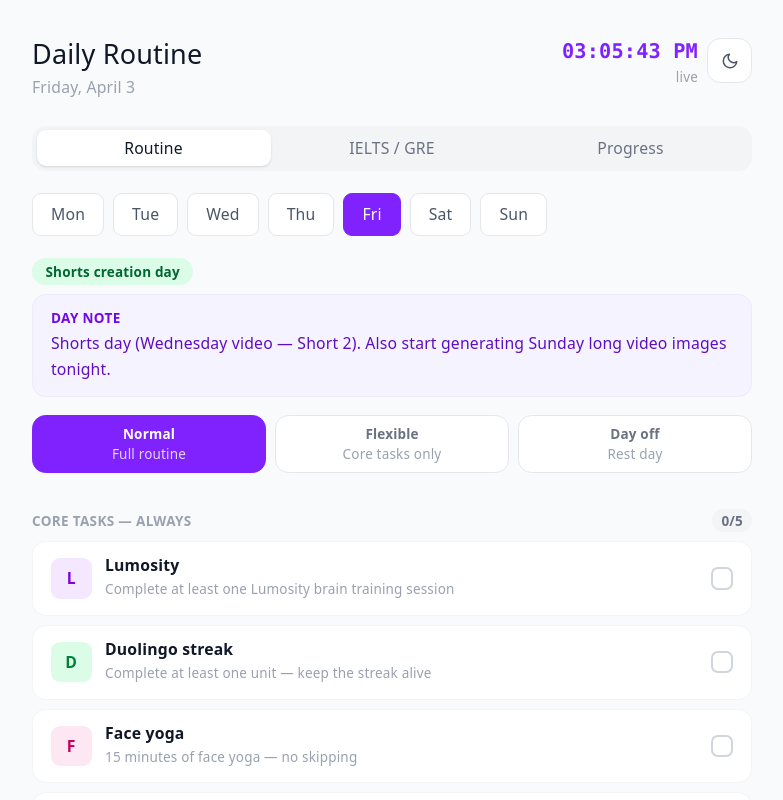
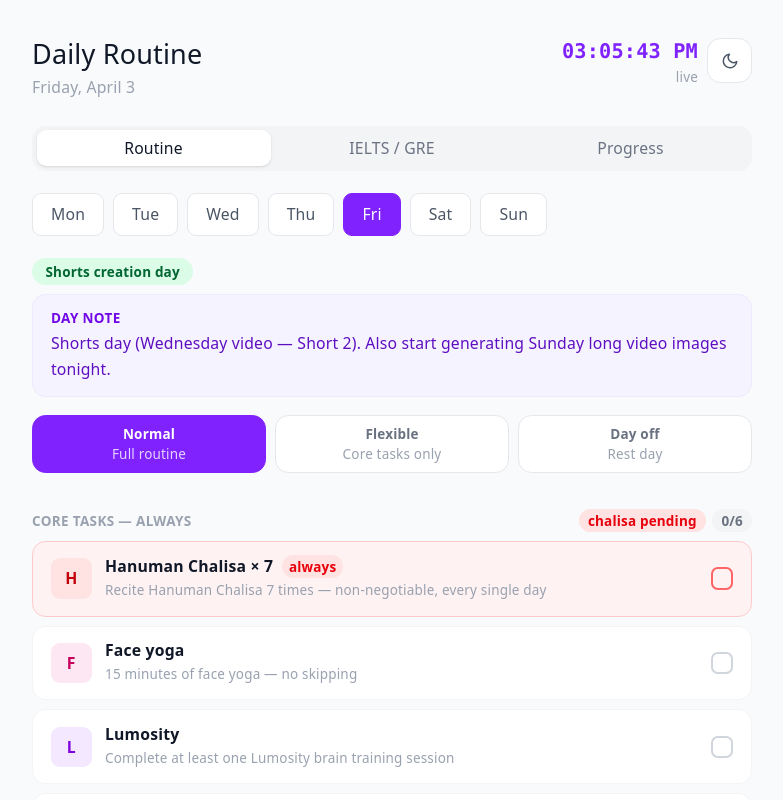
Before and after one commit to AJoty2023/To-do-list, a React (Vite) app: page / in a window 1280 px wide. Shown: the top 800 px of the page, without its empty margins (248-1031 px from the left). Built offline with nearby package versions, Linux system fonts and the light colour scheme.

Commit message:
feat(core): add Hanuman Chalisa as never-skippable core task, neverSkip flag system

```diff
--- a/src/components/CoreTasks.tsx
+++ b/src/components/CoreTasks.tsx
@@ -3,6 +3,7 @@ import { useHabitTracker } from '../hooks/useHabitTracker'
 import type { DayMode } from '../hooks/useDayMode'
 
 const iconColors: Record<string, string> = {
+  H: 'bg-red-100 text-red-700 dark:bg-red-900/40 dark:text-red-300',
   L: 'bg-purple-100 text-purple-700 dark:bg-purple-900/40 dark:text-purple-300',
   D: 'bg-green-100 text-green-700 dark:bg-green-900/40 dark:text-green-300',
   F: 'bg-pink-100 text-pink-700 dark:bg-pink-900/40 dark:text-pink-300',
@@ -10,9 +11,12 @@ const iconColors: Record<string, string> = {
   C: 'bg-orange-100 text-orange-700 dark:bg-orange-900/40 dark:text-orange-300',
 }
 
-function getCardClass(dimmed: boolean, done: boolean): string {
-  if (dimmed) {
+function getCardClass(dimmed: boolean, done: boolean, neverSkip: boolean): string {
+  if (dimmed && !neverSkip) {
     return 'opacity-40 cursor-not-allowed bg-gray-50 dark:bg-gray-800/50 border-gray-100 dark:border-gray-800'
+  }
+  if (neverSkip && !done) {
+    return 'bg-red-50 dark:bg-red-900/10 border-red-200 dark:border-red-900 cursor-pointer hover:border-red-300 dark:hover:border-red-700'
   }
   if (done) {
     return 'bg-green-50 dark:bg-green-900/20 border-green-200 dark:border-green-800 cursor-pointer'
@@ -25,9 +29,31 @@ function getTitleClass(done: boolean): string {
   return 'text-gray-900 dark:text-gray-100'
 }
 
-function getCheckboxClass(done: boolean): string {
+function getCheckboxClass(done: boolean, neverSkip: boolean): string {
   if (done) return 'bg-green-500 border-green-500'
+  if (neverSkip) return 'border-red-400 dark:border-red-600'
   return 'border-gray-300 dark:border-gray-600'
+}
+
+function getCounterClass(doneCount: number, total: number): string {
+  if (doneCount === total) {
+    return 'bg-green-100 text-green-700 dark:bg-green-900/40 dark:text-green-300'
+  }
+  return 'bg-gray-100 text-gray-500 dark:bg-gray-800 dark:text-gray-400'
+}
+
+function getTodayISO(): string {
+  return new Date().toISOString().split('T')[0]
+}
+
+function isTaskDone(dayKey: string, taskId: string): boolean {
+  try {
+    return (
+      localStorage.getItem(`habits:${dayKey}:${taskId}:${getTodayISO()}`) === 'true'
+    )
+  } catch {
+    return false
+  }
 }
 
 interface CoreTaskCardProps {
@@ -37,6 +63,7 @@ interface CoreTaskCardProps {
   readonly icon: string
   readonly dayKey: string
   readonly dimmed: boolean
+  readonly neverSkip: boolean
 }
 
 function CoreTaskCard({
@@ -46,18 +73,17 @@ function CoreTaskCard({
   icon,
   dayKey,
   dimmed,
+  neverSkip,
 }: CoreTaskCardProps) {
   const { done, toggle } = useHabitTracker(dayKey, id)
+  const isActuallyDimmed = dimmed && !neverSkip
 
   return (
 <button
   type="button"
-  onClick={dimmed ? undefined : toggle}
-  disabled={dimmed}
-  className={`w-full text-left flex items-center gap-3 rounded-xl px-4 py-3 border transition-all duration-200 ${getCardClass(
-    dimmed,
-    done
-  )}`}
+  onClick={isActuallyDimmed ? undefined : toggle}
+  disabled={isActuallyDimmed}
+  className={`flex w-full items-center gap-3 rounded-xl px-4 py-3 border transition-all duration-200 text-left ${getCardClass(dimmed, done, neverSkip)}`}
 >
       {/* Icon */}
       <div className={`w-9 h-9 rounded-lg flex items-center justify-center text-sm font-bold shrink-0 ${
@@ -68,16 +94,23 @@ function CoreTaskCard({
 
       {/* Text */}
       <div className="flex-1 min-w-0">
+        <div className="flex items-center gap-2 mb-0.5">
           <p className={`text-sm font-semibold leading-snug ${getTitleClass(done)}`}>
             {title}
           </p>
-        <p className="text-xs text-gray-400 dark:text-gray-500 mt-0.5 leading-relaxed">
+          {neverSkip && (
+            <span className="text-xs font-semibold px-1.5 py-0.5 rounded-full bg-red-100 text-red-600 dark:bg-red-900/40 dark:text-red-400 shrink-0">
+              always
+            </span>
+          )}
+        </div>
+        <p className="text-xs text-gray-400 dark:text-gray-500 leading-relaxed">
           {description}
         </p>
       </div>
 
       {/* Checkbox */}
-      <div className={`w-5 h-5 rounded-md border-2 flex items-center justify-center shrink-0 transition-all duration-200 ${getCheckboxClass(done)}`}>
+      <div className={`w-5 h-5 rounded-md border-2 flex items-center justify-center shrink-0 transition-all duration-200 ${getCheckboxClass(done, neverSkip)}`}>
         {done && (
           <svg width="12" height="12" viewBox="0 0 12 12" fill="none">
             <path
@@ -99,28 +132,13 @@ interface Props {
   readonly mode: DayMode
 }
 
-function getTodayISO(): string {
-  return new Date().toISOString().split('T')[0]
-}
-
-function isTaskDone(dayKey: string, taskId: string): boolean {
-  try {
-    return localStorage.getItem(`habits:${dayKey}:${taskId}:${getTodayISO()}`) === 'true'
-  } catch {
-    return false
-  }
-}
-
-function getCounterClass(doneCount: number, total: number): string {
-  if (doneCount === total) {
-    return 'bg-green-100 text-green-700 dark:bg-green-900/40 dark:text-green-300'
-  }
-  return 'bg-gray-100 text-gray-500 dark:bg-gray-800 dark:text-gray-400'
-}
-
 export function CoreTasks({ dayKey, mode }: Props) {
   const dimmed = mode === 'off'
   const doneCount = coreTasks.filter((task) => isTaskDone(dayKey, task.id)).length
+
+  const neverSkipDone = coreTasks
+    .filter((t) => t.neverSkip)
+    .every((t) => isTaskDone(dayKey, t.id))
 
   return (
     <div className="mb-4">
@@ -129,9 +147,16 @@ export function CoreTasks({ dayKey, mode }: Props) {
         <p className="text-xs font-semibold text-gray-400 dark:text-gray-500 uppercase tracking-wide">
           Core tasks — always
         </p>
+        <div className="flex items-center gap-1.5">
+          {!neverSkipDone && (
+            <span className="text-xs font-semibold px-2 py-0.5 rounded-full bg-red-100 text-red-600 dark:bg-red-900/40 dark:text-red-400">
+              chalisa pending
+            </span>
+          )}
           <span className={`text-xs font-semibold px-2 py-0.5 rounded-full ${getCounterClass(doneCount, coreTasks.length)}`}>
             {doneCount}/{coreTasks.length}
           </span>
+        </div>
       </div>
 
       {/* Task cards */}
@@ -145,6 +170,7 @@ export function CoreTasks({ dayKey, mode }: Props) {
             icon={task.icon}
             dayKey={dayKey}
             dimmed={dimmed}
+            neverSkip={task.neverSkip}
           />
         ))}
       </div>
--- a/src/data/coreTasks.ts
+++ b/src/data/coreTasks.ts
@@ -3,37 +3,50 @@ export interface CoreTask {
   title: string
   description: string
   icon: string
+  neverSkip: boolean
 }
 
 export const coreTasks: CoreTask[] = [
+  {
+    id: 'core-chalisa',
+    title: 'Hanuman Chalisa × 7',
+    description: 'Recite Hanuman Chalisa 7 times — non-negotiable, every single day',
+    icon: 'H',
+    neverSkip: true,
+  },
+  {
+    id: 'core-faceyoga',
+    title: 'Face yoga',
+    description: '15 minutes of face yoga — no skipping',
+    icon: 'F',
+    neverSkip: false,
+  },
   {
     id: 'core-lumosity',
     title: 'Lumosity',
     description: 'Complete at least one Lumosity brain training session',
     icon: 'L',
+    neverSkip: false,
   },
   {
     id: 'core-duolingo',
     title: 'Duolingo streak',
     description: 'Complete at least one unit — keep the streak alive',
     icon: 'D',
-  },
-  {
-    id: 'core-faceyoga',
-    title: 'Face yoga',
-    description: '15 minutes of face yoga — no skipping',
-    icon: 'F',
+    neverSkip: false,
   },
   {
     id: 'core-github',
     title: 'GitHub commit',
     description: 'At least one meaningful commit pushed today',
     icon: 'G',
+    neverSkip: false,
   },
   {
     id: 'core-coding',
     title: 'Coding problem',
     description: 'Solve at least one problem on CodeChef',
     icon: 'C',
+    neverSkip: false,
   },
 ]
```
Lines whose indentation alone changed are shown as unchanged.
